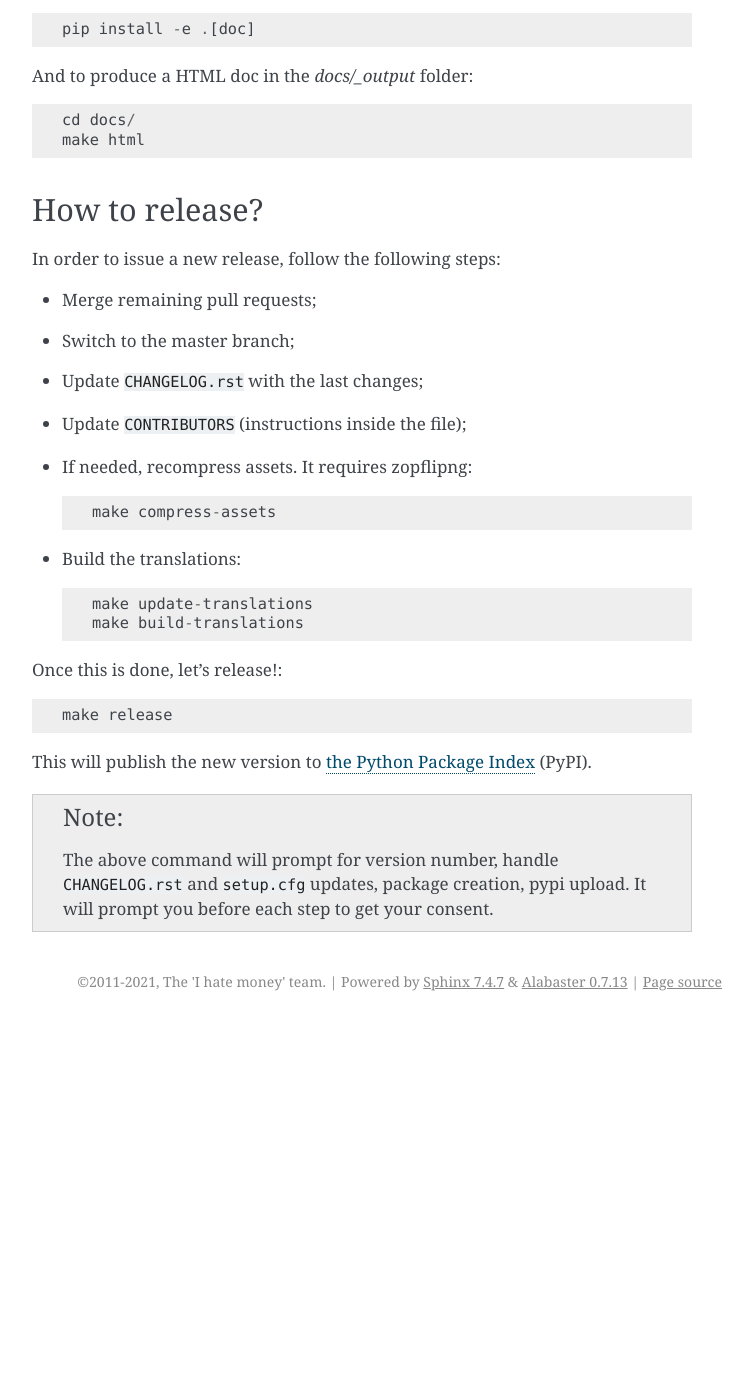
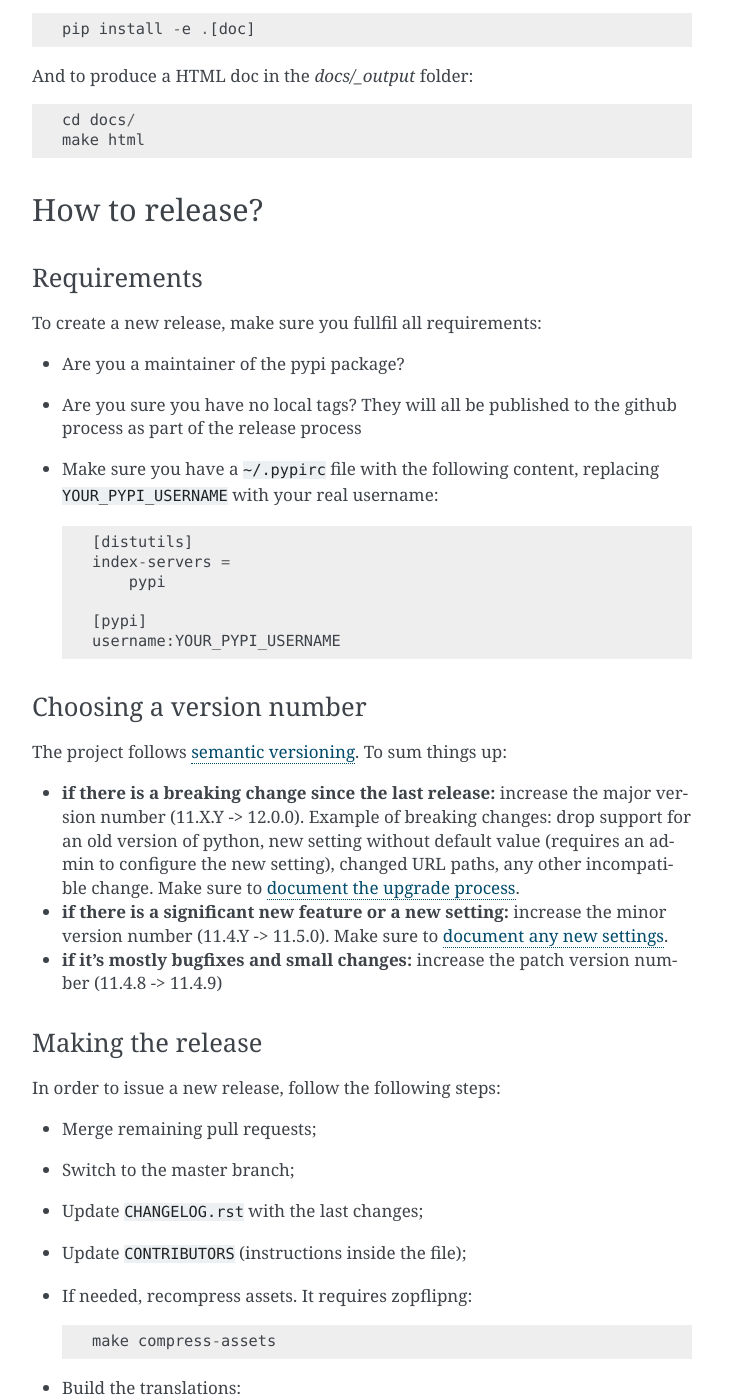
Before and after one commit to spiral-project/ihatemoney, a Sphinx documentation site: the page built from docs/contributing.rst, in a window 1280 px wide and 1400 px high, scrolled down 4517 px. Shown: the whole window, without its empty margins (388-1141 px from the left). Built offline with Sphinx 7.4.7, drawn with Linux system fonts in a browser that asks for light colours; before the commit the page ends 5538 px from its top, so only the background shows below that; some of the changed text lies outside the part shown.

Commit message:
Update release documentation

```diff
--- a/docs/contributing.rst
+++ b/docs/contributing.rst
@@ -220,6 +220,45 @@ And to produce a HTML doc in the `docs/_output` folder::
 How to release?
 ===============
 
+Requirements
+------------
+
+To create a new release, make sure you fullfil all requirements:
+
+- Are you a maintainer of the pypi package?
+- Are you sure you have no local tags?  They will all be published
+  to the github process as part of the release process
+- Make sure you have a ``~/.pypirc`` file with the following content,
+  replacing ``YOUR_PYPI_USERNAME`` with your real username::
+
+    [distutils]
+    index-servers =
+        pypi
+
+    [pypi]
+    username:YOUR_PYPI_USERNAME
+
+Choosing a version number
+-------------------------
+
+The project follows `semantic versioning <https://semver.org/>`_.
+To sum things up:
+
+- **if there is a breaking change since the last release:** increase the major
+  version number (11.X.Y -> 12.0.0). Example of breaking changes: drop support
+  for an old version of python, new setting without default value (requires
+  an admin to configure the new setting), changed URL paths, any other incompatible
+  change. Make sure to :ref:`document the upgrade process<upgrade>`.
+
+- **if there is a significant new feature or a new setting:** increase the minor
+  version number (11.4.Y -> 11.5.0). Make sure to :ref:`document any new settings<configuration>`.
+
+- **if it's mostly bugfixes and small changes:** increase the patch version number
+  (11.4.8 -> 11.4.9)
+
+Making the release
+------------------
+
 In order to issue a new release, follow the following steps:
 
 - Merge remaining pull requests;
@@ -235,12 +274,22 @@ In order to issue a new release, follow the following steps:
     make update-translations
     make build-translations
 
-Once this is done, let's release!::
+- If you're not completely sure of yourself at this point, you
+  can optionally: create a new branch, push it, open a pull request,
+  check the CI result, and then merge the branch to master.
+
+Once this is done, make sure your local git repository is on the master branch,
+and let's release!::
 
     make release
 
-This will publish the new version to `the Python Package Index <https://pypi.org>`_ (PyPI).
+This will publish the new version to `the Python Package Index <https://pypi.org>`_ (PyPI)
+and publish a tag in the git repository.
 
 .. note:: The above command will prompt for version number, handle
           :file:`CHANGELOG.rst` and :file:`setup.cfg` updates, package creation,
           pypi upload. It will prompt you before each step to get your consent.
+
+Finally, create a release on Github and copy the relevant changelog extract into it.
+Unfortunately, you need to manually convert links to Markdown...
+We have a `discussion to automate this step <https://github.com/spiral-project/ihatemoney/issues/894>`_.
--- a/docs/upgrade.rst
+++ b/docs/upgrade.rst
@@ -1,3 +1,5 @@
+.. _upgrade:
+
 Upgrading
 #########
 
```
